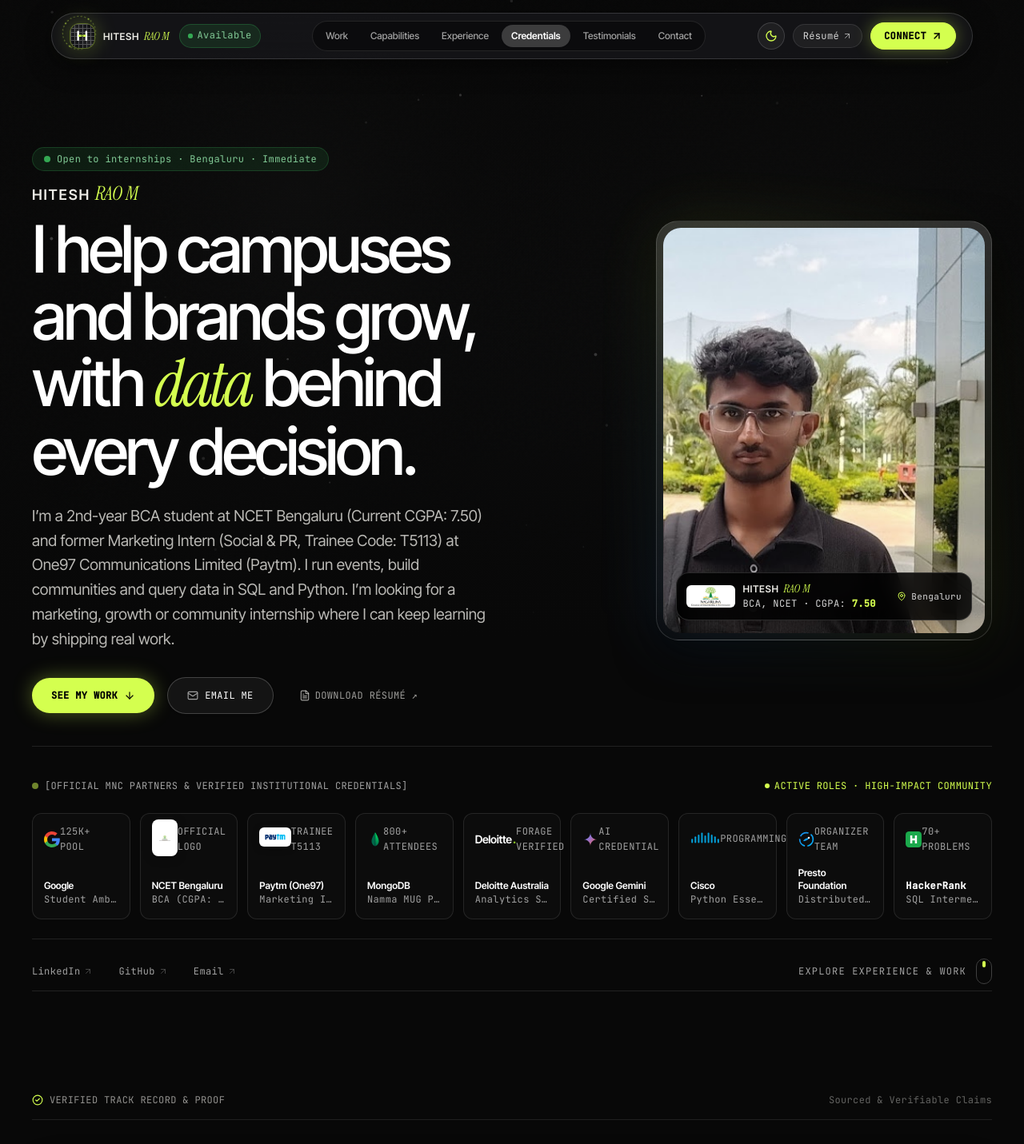
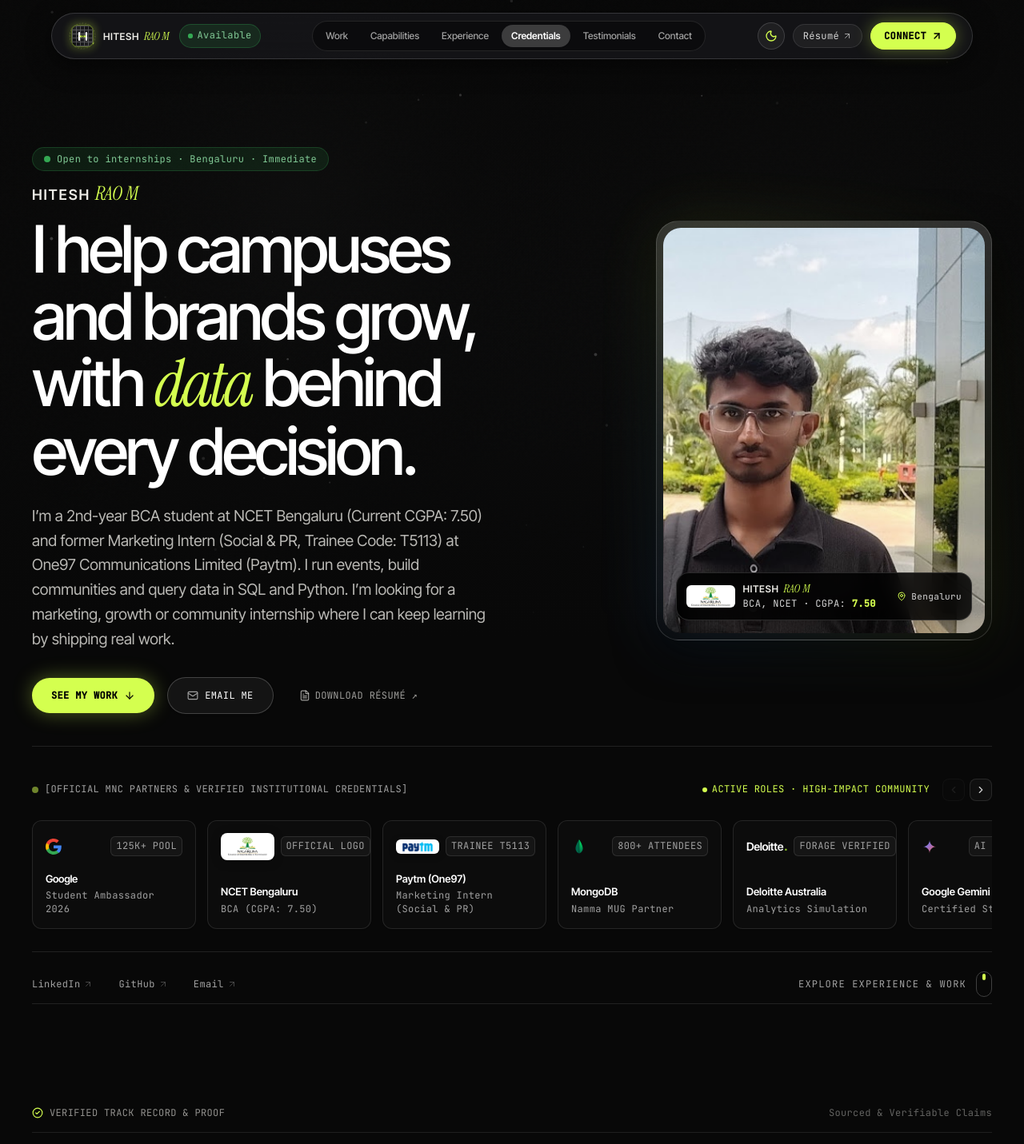
Before and after one commit to hizor636/hitesh-rao-portfolio, a React (Vite) app: page / in a window 1280 px wide. Shown: the top 1431 px of the page at 80% size. Built offline with nearby package versions, Linux system fonts and the light colour scheme.

Commit message:
fix(deployment): configure GitHub Pages base path, asset URLs, and automated GitHub Actions workflow

```diff
--- a/src/components/AboutDegreeLife.jsx
+++ b/src/components/AboutDegreeLife.jsx
@@ -1,6 +1,7 @@
 import React from 'react';
 import { DEGREE_LIFE_MATRIX, PERSONAL_INFO } from '../data/portfolioData';
 import { GraduationCap, BookOpen, Sparkles, ArrowUpRight, CheckCircle2 } from 'lucide-react';
+import { getAssetUrl } from '../utils/assetPath';
 import {
   GoogleLogo,
   PaytmLogo,
@@ -83,7 +84,7 @@ export default function AboutDegreeLife({ onOpenContact }) {
           <div className="inline-flex items-center gap-3 px-4 py-2 rounded-2xl bg-white/[0.04] border border-white/15 shadow-md">
             <div className="px-2 py-1 rounded-md bg-white shrink-0 shadow-xs">
               <img
-                src="/assets/aistudio/image_098a23c4.png"
+                src={getAssetUrl("/assets/aistudio/image_098a23c4.png")}
                 alt="Nagarjuna College of Engineering & Technology (NCET)"
                 className="h-8 w-auto object-contain"
               />
--- a/src/components/Hero.jsx
+++ b/src/components/Hero.jsx
@@ -3,6 +3,7 @@ import { ArrowDown, ArrowUpRight, FileText, Mail, MapPin } from 'lucide-react';
 import { PERSONAL_INFO } from '../data/portfolioData';
 import { PartnerLogosBar } from './LogoVisual';
 import { BrandSignatureName } from './CompanyLogos';
+import { getAssetUrl } from '../utils/assetPath';
 
 export default function Hero() {
   const [photoHovered, setPhotoHovered] = useState(false);
@@ -95,7 +96,7 @@ export default function Hero() {
             {/* Inner Image Container */}
             <div className="relative w-full h-full rounded-[22px] overflow-hidden bg-[#0c0d11]">
               <img
-                src="/images/hitesh-profile.jpg"
+                src={getAssetUrl("/images/hitesh-profile.jpg")}
                 alt="Portrait of Hitesh Rao M — Tech Marketer & Data Builder"
                 width="420"
                 height="420"
@@ -108,7 +109,7 @@ export default function Hero() {
                 <div className="flex items-center gap-2.5">
                   <div className="px-1.5 py-0.5 rounded-md bg-white shrink-0 shadow-xs">
                     <img
-                      src="/assets/aistudio/image_098a23c4.png"
+                      src={getAssetUrl("/assets/aistudio/image_098a23c4.png")}
                       alt="NCET Logo"
                       className="h-6 w-auto object-contain"
                     />
--- a/src/components/LogoVisual.jsx
+++ b/src/components/LogoVisual.jsx
@@ -1,15 +1,27 @@
-import React from 'react';
+import React, { useRef, useState, useEffect } from 'react';
+import { ChevronLeft, ChevronRight } from 'lucide-react';
 import { useTheme } from '../context/ThemeContext';
+import {
+  GoogleLogo,
+  PaytmLogo,
+  MongoDBLogo,
+  DeloitteLogo,
+  GeminiLogo,
+  CiscoLogo,
+  PrestoLogo,
+  HackerRankLogo,
+  NCETLogo
+} from './CompanyLogos';
 
 export default function LogoVisual({ size = 'md', interactive = true, className = '' }) {
   const { isDark } = useTheme();
 
   const sizeMap = {
-    xs: { box: 'w-7 h-7 min-w-[28px] min-h-[28px]', text: 'text-[11px]', inner: 'w-6 h-6' },
-    sm: { box: 'w-9 h-9 min-w-[36px] min-h-[36px]', text: 'text-xs', inner: 'w-8 h-8' },
-    md: { box: 'w-11 h-11 min-w-[44px] min-h-[44px]', text: 'text-sm', inner: 'w-10 h-10' },
-    lg: { box: 'w-16 h-16 min-w-[64px] min-h-[64px] md:w-20 md:h-20', text: 'text-xl', inner: 'w-14 h-14 md:w-18 md:h-18' },
-    xl: { box: 'w-24 h-24 min-w-[96px] min-h-[96px] md:w-28 md:h-28', text: 'text-3xl', inner: 'w-20 h-20 md:w-24 md:h-24' }
+    xs: { box: 'w-7 h-7 min-w-[28px] min-h-[28px]', text: 'text-[11px]', inner: 'w-5 h-5' },
+    sm: { box: 'w-9 h-9 min-w-[36px] min-h-[36px]', text: 'text-xs', inner: 'w-7 h-7' },
+    md: { box: 'w-11 h-11 min-w-[44px] min-h-[44px]', text: 'text-sm', inner: 'w-8 h-8' },
+    lg: { box: 'w-16 h-16 min-w-[64px] min-h-[64px] md:w-20 md:h-20', text: 'text-xl', inner: 'w-12 h-12 md:w-15 md:h-15' },
+    xl: { box: 'w-24 h-24 min-w-[96px] min-h-[96px] md:w-28 md:h-28', text: 'text-3xl', inner: 'w-18 h-18 md:w-22 md:h-22' }
   };
 
   const currentSize = sizeMap[size] || sizeMap.md;
@@ -20,18 +32,18 @@ export default function LogoVisual({ size = 'md', interactive = true, className
       data-cursor={interactive ? 'pointer' : undefined}
       title="Hitesh Rao M — Portfolio Logo"
     >
-      {/* Outer ambient glow */}
+      {/* Outer ambient glow — contained within bounds */}
       <div
-        className={`absolute inset-0 rounded-2xl blur-md transition-all duration-500 pointer-events-none ${
+        className={`absolute inset-0 rounded-xl blur-xs transition-all duration-500 pointer-events-none ${
           isDark
-            ? 'bg-[#d4ff4f]/25 group-hover:bg-[#d4ff4f]/45 group-hover:blur-lg'
-            : 'bg-emerald-500/20 group-hover:bg-emerald-500/35'
+            ? 'bg-[#d4ff4f]/20 group-hover:bg-[#d4ff4f]/35'
+            : 'bg-emerald-500/15 group-hover:bg-emerald-500/25'
         }`}
       />
 
-      {/* Outer Orbiting Precision Ring */}
+      {/* Outer Orbiting Precision Ring — safely contained inside the box */}
       <svg
-        className={`absolute -inset-1 w-full h-full scale-125 transition-colors duration-500 animate-[spin_20s_linear_infinite] pointer-events-none ${
+        className={`absolute inset-0 w-full h-full transition-colors duration-500 animate-[spin_20s_linear_infinite] pointer-events-none ${
           isDark ? 'text-[#d4ff4f]/60' : 'text-emerald-600/50'
         }`}
         viewBox="0 0 100 100"
@@ -39,24 +51,24 @@ export default function LogoVisual({ size = 'md', interactive = true, className
         <circle
           cx="50"
           cy="50"
-          r="46"
+          r="44"
           fill="none"
           stroke="currentColor"
-          strokeWidth="2"
+          strokeWidth="1.75"
           strokeDasharray="4 6"
         />
-        <circle cx="50" cy="4" r="3" fill={isDark ? '#d4ff4f' : '#16a34a'} />
-        <circle cx="50" cy="96" r="2" fill="currentColor" />
-        <circle cx="4" cy="50" r="2" fill="currentColor" />
-        <circle cx="96" cy="50" r="2" fill="currentColor" />
+        <circle cx="50" cy="6" r="3.5" fill={isDark ? '#d4ff4f' : '#16a34a'} />
+        <circle cx="50" cy="94" r="2" fill="currentColor" opacity="0.6" />
+        <circle cx="6" cy="50" r="2" fill="currentColor" opacity="0.6" />
+        <circle cx="94" cy="50" r="2" fill="currentColor" opacity="0.6" />
       </svg>
 
       {/* Main High-Contrast Monogram Shield */}
       <div
-        className={`relative ${currentSize.inner} rounded-xl border flex items-center justify-center transition-all duration-300 shadow-xl overflow-hidden backdrop-blur-md ${
+        className={`relative ${currentSize.inner} rounded-lg border flex items-center justify-center transition-all duration-300 shadow-md overflow-hidden backdrop-blur-md ${
           isDark
-            ? 'bg-[#0a0a0d] border-[#d4ff4f]/40 group-hover:border-[#d4ff4f] group-hover:shadow-[0_0_20px_rgba(212,255,79,0.35)]'
-            : 'bg-white border-neutral-300 group-hover:border-emerald-600 group-hover:shadow-[0_0_15px_rgba(22,163,74,0.25)]'
+            ? 'bg-[#0a0a0d] border-[#d4ff4f]/40 group-hover:border-[#d4ff4f] group-hover:shadow-[0_0_15px_rgba(212,255,79,0.3)]'
+            : 'bg-white border-neutral-300 group-hover:border-emerald-600 group-hover:shadow-[0_0_12px_rgba(22,163,74,0.2)]'
         }`}
       >
         {/* Subtle grid lines background */}
@@ -125,46 +137,60 @@ export default function LogoVisual({ size = 'md', interactive = true, className
 }
 
 /* Institutional Partner Logos Banner featuring authentic MNC brand marks */
-import {
-  GoogleLogo,
-  PaytmLogo,
-  MongoDBLogo,
-  DeloitteLogo,
-  GeminiLogo,
-  CiscoLogo,
-  PrestoLogo,
-  HackerRankLogo,
-  NCETLogo
-} from './CompanyLogos';
+export function PartnerLogosBar() {
+  const scrollRef = useRef(null);
+  const [canScrollLeft, setCanScrollLeft] = useState(false);
+  const [canScrollRight, setCanScrollRight] = useState(true);
 
-export function PartnerLogosBar() {
+  const checkScroll = () => {
+    if (scrollRef.current) {
+      const { scrollLeft, scrollWidth, clientWidth } = scrollRef.current;
+      setCanScrollLeft(scrollLeft > 10);
+      setCanScrollRight(scrollLeft < scrollWidth - clientWidth - 10);
+    }
+  };
+
+  useEffect(() => {
+    checkScroll();
+    window.addEventListener('resize', checkScroll);
+    return () => window.removeEventListener('resize', checkScroll);
+  }, []);
+
+  const scroll = (direction) => {
+    if (scrollRef.current) {
+      const offset = direction === 'left' ? -260 : 260;
+      scrollRef.current.scrollBy({ left: offset, behavior: 'smooth' });
+      setTimeout(checkScroll, 320);
+    }
+  };
+
   const partners = [
     {
       name: 'Google',
       role: 'Student Ambassador 2026',
       badge: '125K+ POOL',
-      logo: <GoogleLogo size="md" />,
+      logo: <GoogleLogo size="md" className="h-5 w-5 object-contain" />,
       brandClass: 'font-sans font-medium tracking-tight text-white dark:text-white'
     },
     {
       name: 'NCET Bengaluru',
       role: 'BCA (CGPA: 7.50)',
       badge: 'OFFICIAL LOGO',
-      logo: <NCETLogo size="md" />,
+      logo: <NCETLogo size="xs" variant="badge" className="py-0.5 px-1.5" />,
       brandClass: 'font-sans font-bold text-white dark:text-white'
     },
     {
       name: 'Paytm (One97)',
       role: 'Marketing Intern (Social & PR)',
       badge: 'TRAINEE T5113',
-      logo: <PaytmLogo size="md" />,
+      logo: <PaytmLogo size="xs" variant="badge" className="py-0.5 px-1.5" />,
       brandClass: 'font-sans font-bold text-white dark:text-white'
     },
     {
       name: 'MongoDB',
       role: 'Namma MUG Partner',
       badge: '800+ ATTENDEES',
-      logo: <MongoDBLogo size="md" />,
+      logo: <MongoDBLogo size="md" className="h-5 w-5 object-contain" />,
       brandClass: 'font-sans font-semibold text-white dark:text-white'
     },
     {
@@ -178,62 +204,113 @@ export function PartnerLogosBar() {
       name: 'Google Gemini',
       role: 'Certified Student',
       badge: 'AI CREDENTIAL',
-      logo: <GeminiLogo size="md" />,
+      logo: <GeminiLogo size="md" className="h-5 w-5 object-contain" />,
       brandClass: 'font-sans font-medium text-white dark:text-white'
     },
     {
       name: 'Cisco',
       role: 'Python Essentials 1',
       badge: 'PROGRAMMING',
-      logo: <CiscoLogo size="sm" />,
+      logo: <CiscoLogo size="sm" className="h-3.5 w-auto object-contain" />,
       brandClass: 'font-sans font-semibold text-white dark:text-white'
     },
     {
       name: 'Presto Foundation',
       role: 'Distributed SQL Summit',
       badge: 'ORGANIZER TEAM',
-      logo: <PrestoLogo size="md" />,
+      logo: <PrestoLogo size="md" className="h-5 w-5 object-contain" />,
       brandClass: 'font-sans font-medium text-white dark:text-white'
     },
     {
       name: 'HackerRank',
       role: 'SQL Intermediate',
       badge: '70+ PROBLEMS',
-      logo: <HackerRankLogo size="md" />,
+      logo: <HackerRankLogo size="md" className="h-5 w-5 object-contain" />,
       brandClass: 'font-mono text-white dark:text-white'
     }
   ];
 
   return (
     <div className="w-full pt-10 pb-6 border-y border-white/10">
-      <div className="flex flex-col md:flex-row items-start md:items-center justify-between gap-4 mb-6">
+      {/* Header with Title and Scroll Controls */}
+      <div className="flex flex-col sm:flex-row items-start sm:items-center justify-between gap-4 mb-5">
         <span className="font-mono text-[11px] tracking-[0.2em] text-neutral-400 uppercase flex items-center gap-2">
-          <span className="w-2 h-2 rounded-full bg-[#d4ff4f] animate-pulse" />
-          [OFFICIAL MNC PARTNERS &amp; VERIFIED INSTITUTIONAL CREDENTIALS]
+          <span className="w-2 h-2 rounded-full bg-[#d4ff4f] animate-pulse shrink-0" />
+          <span>[OFFICIAL MNC PARTNERS &amp; VERIFIED INSTITUTIONAL CREDENTIALS]</span>
         </span>
-        <span className="font-mono text-[11px] tracking-widest text-[#d4ff4f] uppercase flex items-center gap-1.5">
-          <span className="w-1.5 h-1.5 rounded-full bg-[#d4ff4f]" />
-          ACTIVE ROLES · HIGH-IMPACT COMMUNITY
-        </span>
+
+        <div className="flex items-center gap-4">
+          <span className="font-mono text-[11px] tracking-widest text-[#d4ff4f] uppercase flex items-center gap-1.5 shrink-0">
+            <span className="w-1.5 h-1.5 rounded-full bg-[#d4ff4f]" />
+            ACTIVE ROLES · HIGH-IMPACT COMMUNITY
+          </span>
+
+          {/* Carousel Navigation Buttons */}
+          <div className="hidden sm:flex items-center gap-1.5">
+            <button
+              onClick={() => scroll('left')}
+              disabled={!canScrollLeft}
+              className={`p-1.5 rounded-lg border border-white/10 bg-white/[0.03] transition-all duration-200 ${
+                canScrollLeft
+                  ? 'hover:bg-white/10 hover:border-[#d4ff4f]/40 text-neutral-300 hover:text-white cursor-pointer active:scale-95'
+                  : 'opacity-30 cursor-not-allowed text-neutral-600'
+              }`}
+              title="Scroll left"
+              aria-label="Scroll credentials left"
+            >
+              <ChevronLeft className="w-3.5 h-3.5" />
+            </button>
+            <button
+              onClick={() => scroll('right')}
+              disabled={!canScrollRight}
+              className={`p-1.5 rounded-lg border border-white/10 bg-white/[0.03] transition-all duration-200 ${
+                canScrollRight
+                  ? 'hover:bg-white/10 hover:border-[#d4ff4f]/40 text-neutral-300 hover:text-white cursor-pointer active:scale-95'
+                  : 'opacity-30 cursor-not-allowed text-neutral-600'
+              }`}
+              title="Scroll right"
+              aria-label="Scroll credentials right"
+            >
+              <ChevronRight className="w-3.5 h-3.5" />
+            </button>
+          </div>
+        </div>
       </div>
 
-      <div className="grid grid-cols-2 sm:grid-cols-3 md:grid-cols-4 lg:grid-cols-9 gap-3">
+      {/* Refactored Credential Carousel Cards */}
+      <div
+        ref={scrollRef}
+        onScroll={checkScroll}
+        className="flex items-stretch gap-3 sm:gap-3.5 overflow-x-auto no-scrollbar scroll-smooth py-1 snap-x snap-mandatory"
+        tabIndex={0}
+        role="region"
+        aria-label="Partner credentials carousel"
+      >
         {partners.map((p) => (
           <div
             key={p.name}
-            className="group p-3.5 rounded-xl border border-white/10 bg-white/[0.02] hover:border-[#d4ff4f]/50 hover:bg-white/[0.05] transition-all duration-300 flex flex-col justify-between"
+            className="shrink-0 snap-start min-w-[175px] sm:min-w-[190px] md:min-w-[205px] flex-1 max-w-[240px] p-3.5 sm:p-4 rounded-xl border border-white/10 bg-white/[0.02] hover:border-[#d4ff4f]/50 hover:bg-white/[0.05] transition-all duration-300 flex flex-col justify-between group shadow-xs select-none"
           >
-            <div className="flex items-center justify-between h-9 mb-2">
-              <div className="transition-transform duration-300 group-hover:scale-105">
-                {p.logo}
+            {/* Top Row: Fixed height Logo Container + Status/Metric Badge */}
+            <div className="flex items-center justify-between gap-2 h-8 mb-3">
+              <div className="h-8 flex items-center justify-start shrink-0 max-w-[55%]">
+                <div className="transition-transform duration-300 group-hover:scale-105 flex items-center">
+                  {p.logo}
+                </div>
               </div>
-              <span className="text-[8px] font-mono text-neutral-400 group-hover:text-[#d4ff4f] transition-colors tracking-tight">
+              <span className="text-[9px] font-mono tracking-tight px-1.5 py-0.5 rounded-md bg-white/[0.04] border border-white/10 text-neutral-400 group-hover:text-[#d4ff4f] group-hover:border-[#d4ff4f]/30 transition-colors whitespace-nowrap shrink-0">
                 {p.badge}
               </span>
             </div>
-            <div className="mt-2">
-              <span className={`block text-xs font-semibold ${p.brandClass}`}>{p.name}</span>
-              <span className="block text-[10px] font-mono text-neutral-400 truncate">{p.role}</span>
+
+            {/* Bottom Content: Name & Natural Wrapping 2-line Role (No truncate cutoffs) */}
+            <div className="mt-auto pt-1">
+              <span className={`block text-xs md:text-[13px] font-semibold leading-snug ${p.brandClass}`}>
+                {p.name}
+              </span>
+              <span className="block text-[11px] font-mono text-neutral-400 leading-snug line-clamp-2 mt-1">
+                {p.role}
+              </span>
             </div>
           </div>
         ))}
--- a/src/index.css
+++ b/src/index.css
@@ -611,3 +611,12 @@ html.light ::-webkit-scrollbar-thumb {
 html.light ::-webkit-scrollbar-thumb:hover {
   background: #a8a69e;
 }
+
+/* Hide scrollbar utility */
+.no-scrollbar::-webkit-scrollbar {
+  display: none;
+}
+.no-scrollbar {
+  -ms-overflow-style: none;
+  scrollbar-width: none;
+}
--- a/vite.config.js
+++ b/vite.config.js
@@ -4,6 +4,7 @@ import tailwindcss from '@tailwindcss/vite';
 
 // https://vite.dev/config/
 export default defineConfig({
+  base: '/hitesh-rao-portfolio/',
   plugins: [
     react(),
     tailwindcss(),
```
Also changed, not shown: src/components/CompanyLogos.jsx (+6 -5 lines), src/components/StoryHighlights.jsx (+17 -16 lines), src/data/portfolioData.js (+5 -3 lines), src/utils/assetPath.js (added, +13 -0 lines), 1 other file (tests, documents, lock files or other folders).
